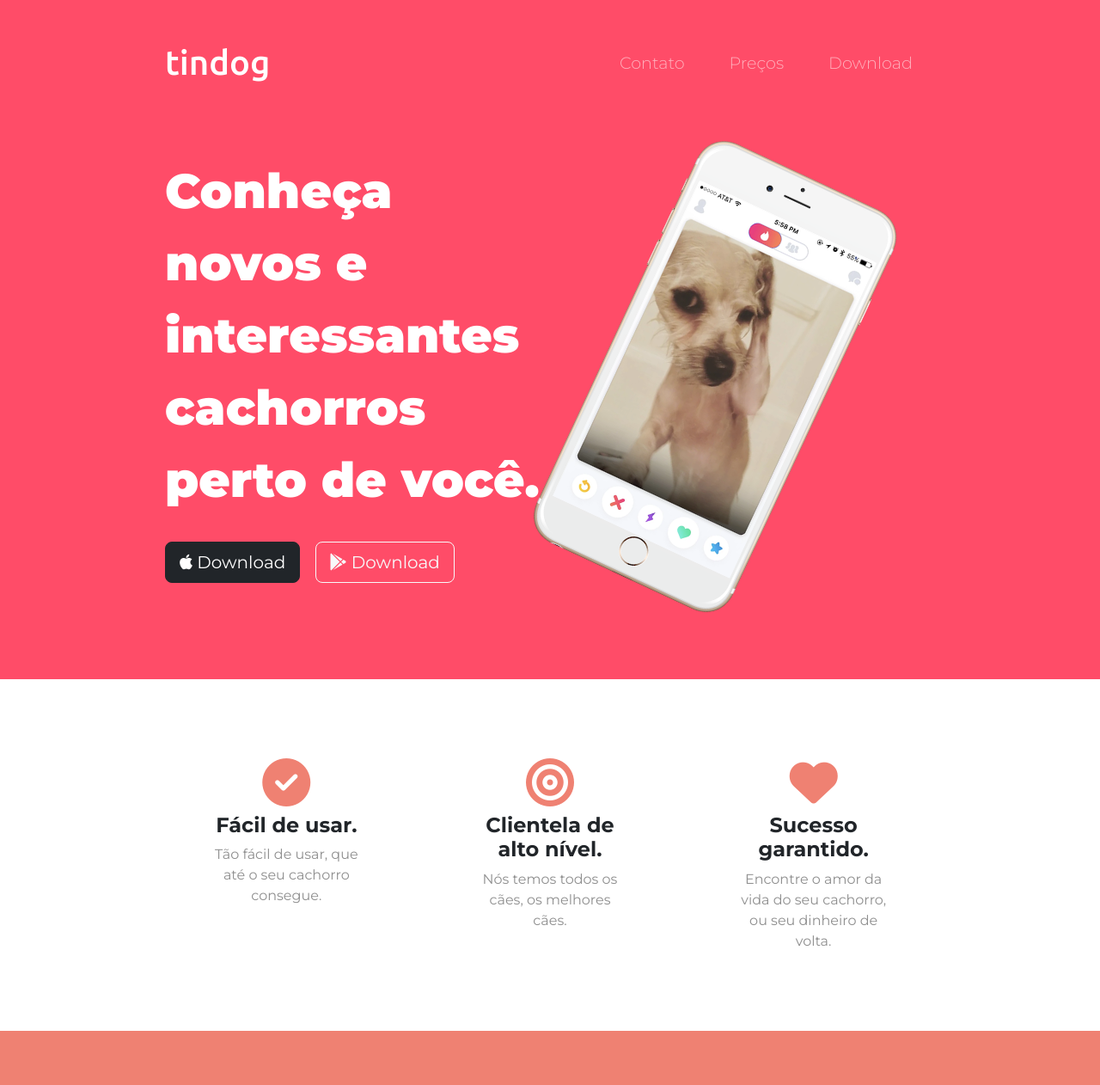
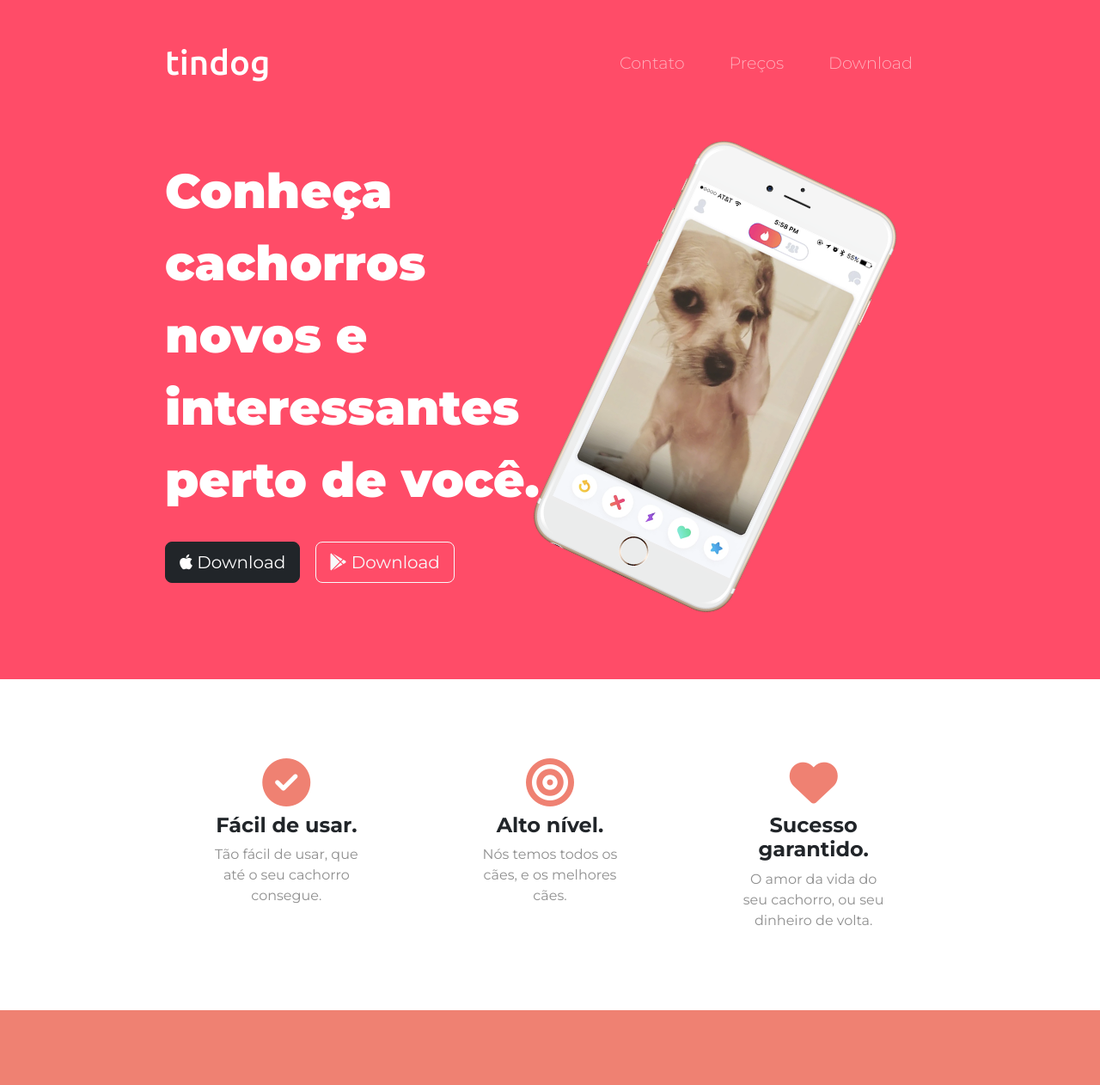
Before and after one commit to vtisbierek/tindog, a plain HTML site: page index.html in a window 1280 px wide. Shown: the top 1262 px of the page at 86% size. Drawn offline with nearby package versions, Linux system fonts and the light colour scheme.

Commit message:
Text adjustments

```diff
--- a/index.html
+++ b/index.html
@@ -47,7 +47,7 @@
       <!-- Title -->
       <div class="row">
         <div class="col-lg-6">
-          <h1 class="title-text">Conheça novos e interessantes cachorros perto de você.</h1>
+          <h1 class="title-text">Conheça cachorros novos e interessantes perto de você.</h1>
           <button type="button" class="btn btn-dark btn-lg download-btn"><i class="fa-brands fa-apple"></i> Download</button>
           <button type="button" class="btn btn-outline-light btn-lg download-btn"><i class="fa-brands fa-google-play"></i> Download</button>
         </div>
@@ -69,13 +69,13 @@
       </div>
       <div class="col-lg-4 feature-col">
           <i class="fa-solid fa-bullseye feature-icon"></i>
-          <h3 class="feature-item">Clientela de alto nível.</h3>
-          <p class="feature-text">Nós temos todos os cães, os melhores cães.</p>
+          <h3 class="feature-item">Alto nível.</h3>
+          <p class="feature-text">Nós temos todos os cães, e os melhores cães.</p>
       </div>
       <div class="col-lg-4 feature-col">
           <i class="fa-solid fa-heart feature-icon"></i>
           <h3 class="feature-item">Sucesso garantido.</h3>
-          <p class="feature-text">Encontre o amor da vida do seu cachorro, ou seu dinheiro de volta.</p>
+          <p class="feature-text">O amor da vida do seu cachorro, ou seu dinheiro de volta.</p>
         </div>
     </div>
   </section>
@@ -110,7 +110,7 @@
   <!-- Press -->
 
   <section id="press">
-    <img class="press-img" src="images/techcrunch.png" alt="tc-logo">
+    <img class="press-img" src="images/TechCrunch.png" alt="tc-logo">
     <img class="press-img" src="images/tnw.png" alt="tnw-logo">
     <img class="press-img" src="images/bizinsider.png" alt="biz-insider-logo">
     <img class="press-img" src="images/mashable.png" alt="mashable-logo">
@@ -157,7 +157,7 @@
           </div>
           <div class="card-body">
             <h2 class="pricing-text">R$99 / mês</h2>
-            <p class="plan-features">Prioridade Para o Perfil</p>
+            <p class="plan-features">Perfil Prioritário no App</p>
             <p class="plan-features">Matches Ilimitados</p>
             <p class="plan-features">Mensagens Ilimitadas</p>
             <p class="plan-features-bottom">Uso Ilimitado do App</p>
```
